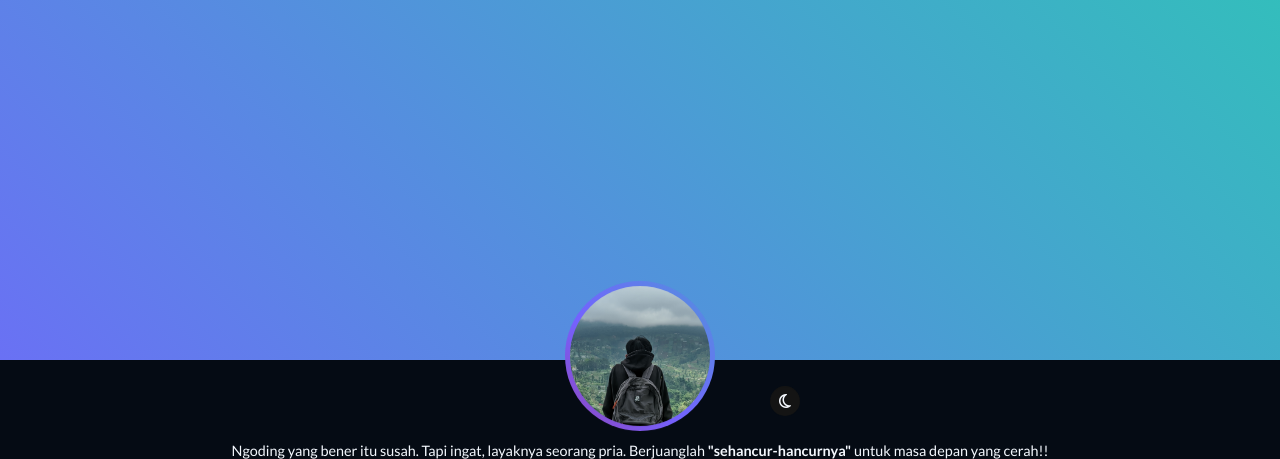
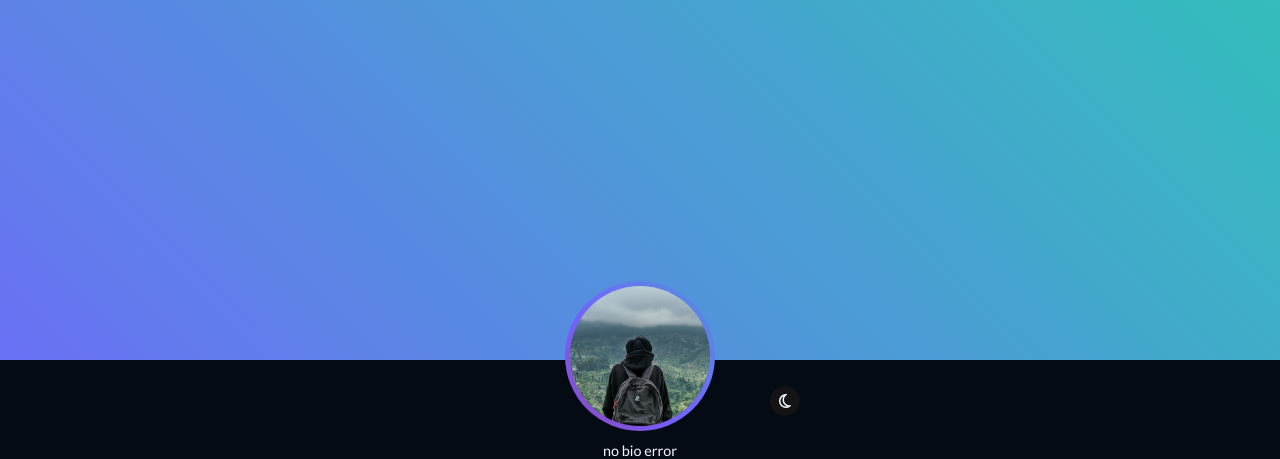
Before and after one commit to AlfinurFitraWijayaR/hylinkalfin, a plain HTML site: page index.html in a window 1280 px wide. Shown: the top 459 px of the page. Drawn offline with nearby package versions, Linux system fonts and the light colour scheme.

Commit message:
ubah bio

```diff
--- a/index.html
+++ b/index.html
@@ -46,11 +46,7 @@
       </div>
 
       <section class="intro">
-        <p class="quotes fw-normal">
-          Ngoding yang bener itu susah. Tapi ingat, layaknya seorang pria.
-          Berjuanglah <strong>"sehancur-hancurnya"</strong> untuk masa depan yang
-          cerah!!
-        </p>
+        <p class="quotes fw-normal">no bio error</p>
         <div class="sosmed">
           <div class="info-sosmed">
             <div
```
